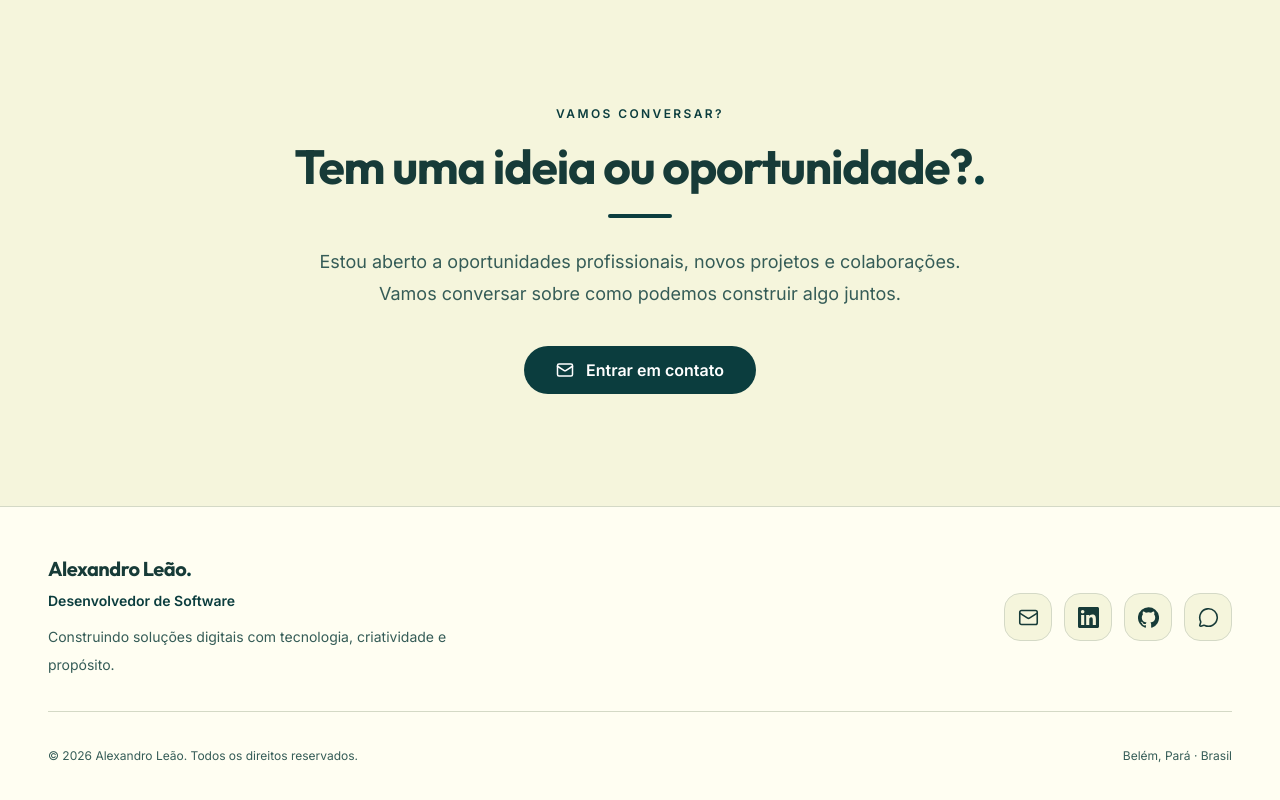
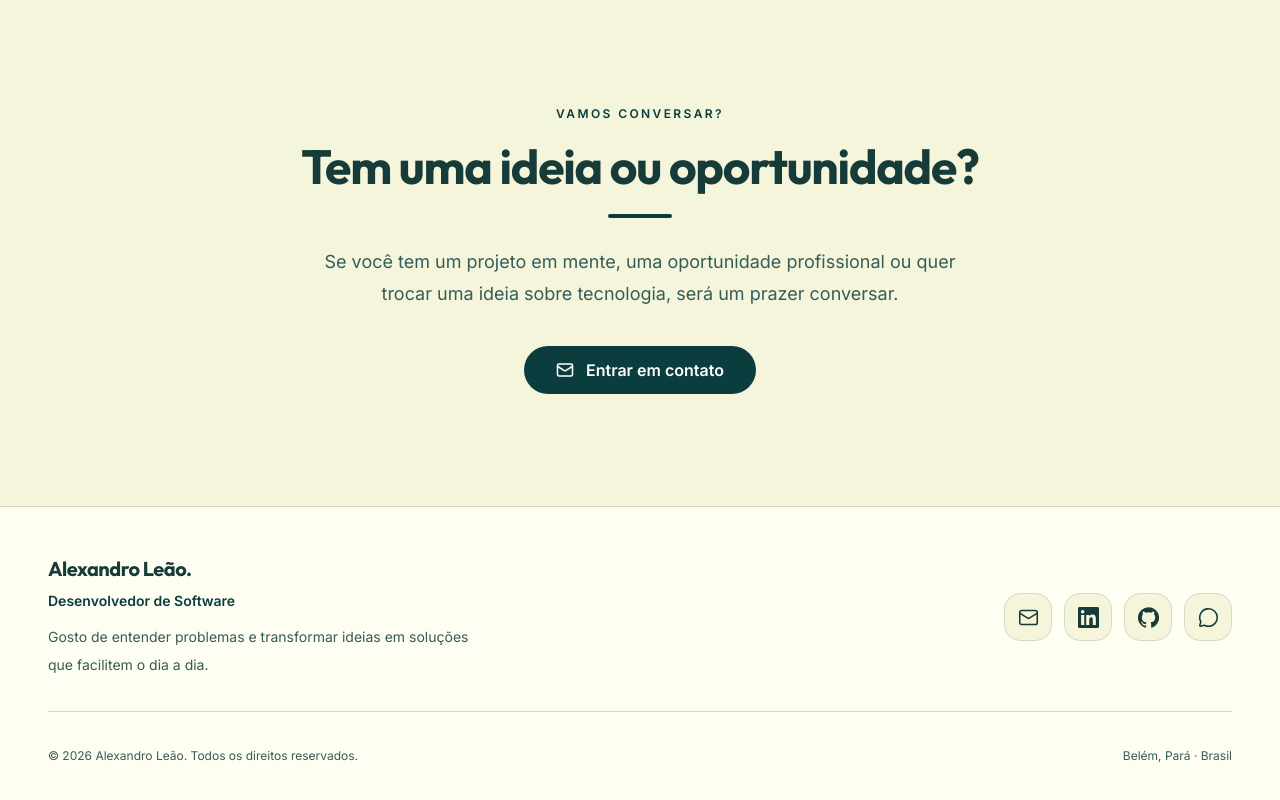
Before and after one commit to AlexandroLeao/developer-portfolio, a React (Vite) app: page / in a window 1280 px wide. Shown: the part 9487-10287 px from the top of the page. Built offline with nearby package versions, Linux system fonts and the light colour scheme; some icons are missing.

Commit message:
refactor: refine contact copy and mobile footer layout

```diff
--- a/src/App.tsx
+++ b/src/App.tsx
@@ -427,7 +427,7 @@ const translations = {
       eyebrow: 'VAMOS CONVERSAR?',
       title: 'Tem uma ideia ou oportunidade?',
       description:
-        'Estou aberto a oportunidades profissionais, novos projetos e colaborações. Vamos conversar sobre como podemos construir algo juntos.',
+        'Se você tem um projeto em mente, uma oportunidade profissional ou quer trocar uma ideia sobre tecnologia, será um prazer conversar.',
       button: 'Entrar em contato',
     },
     navigation: {
@@ -492,7 +492,7 @@ const translations = {
       eyebrow: "LET'S CONNECT",
       title: 'Have an idea or an opportunity?',
       description:
-        "I'm open to professional opportunities, new projects, and collaborations. Let's discuss what we can build together.",
+        "If you have a project in mind, a professional opportunity, or simply want to talk about technology, I'd be happy to connect.",
       button: 'Get in touch',
     },
     navigation: {
@@ -1206,7 +1206,6 @@ function App() {
             className="font-display max-w-3xl text-4xl font-bold tracking-tight sm:text-5xl"
           >
             {text.contact.title}
-            <span className="text-(--color-primary)">.</span>
           </h2>
 
           <div
--- a/src/components/Footer.tsx
+++ b/src/components/Footer.tsx
@@ -1,4 +1,3 @@
-
 import { ArrowUpRight } from 'lucide-react'
 import ContactIcon from './ContactIcon'
 import {
@@ -14,7 +13,7 @@ const translations = {
   pt: {
     role: 'Desenvolvedor de Software',
     description:
-      'Construindo soluções digitais com tecnologia, criatividade e propósito.',
+      'Gosto de entender problemas e transformar ideias em soluções que facilitem o dia a dia.',
     rights: 'Todos os direitos reservados.',
     contactLabel: 'Redes sociais e canais de contato',
     opensNewTab: 'Abre em uma nova aba',
@@ -23,7 +22,7 @@ const translations = {
   en: {
     role: 'Software Developer',
     description:
-      'Building digital solutions with technology, creativity, and purpose.',
+      'I enjoy understanding problems and turning ideas into solutions that make everyday life easier.',
     rights: 'All rights reserved.',
     contactLabel: 'Social networks and contact channels',
     opensNewTab: 'Opens in a new tab',
@@ -61,7 +60,7 @@ export default function Footer({ language }: FooterProps) {
 
           {/* DIRECT CONTACT LINKS */}
           <nav aria-label={text.contactLabel}>
-            <ul className="flex flex-wrap items-center gap-3">
+            <ul className="flex flex-wrap items-center justify-center gap-3 md:justify-end">
               {contacts.map((contact) => (
                 <li key={contact.id}>
                   <a
```
